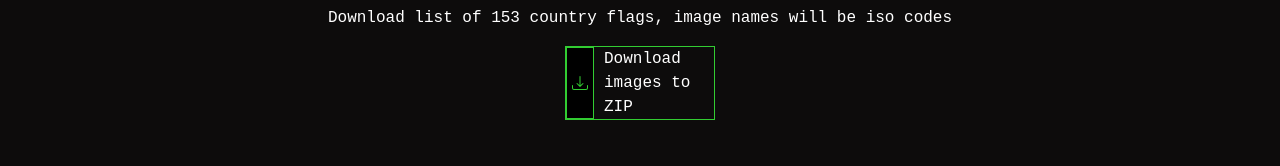
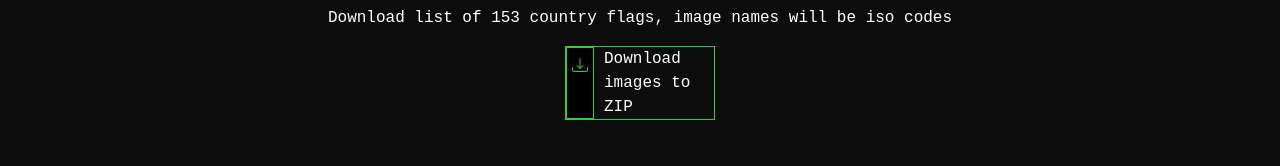
Before and after one commit to Computer4062/earthoverview-2.0, a React (Vite) app in the folder client/: page /downloadables/countryflags in a window 1280 px wide. Shown: the part 155-321 px from the top of the page. Built offline with nearby package versions, Linux system fonts and the light colour scheme; a web font is replaced by a local one.

Commit message:
bugs fixed

```diff
--- a/client/src/Components/Lists Components/Download/DownloadToZip.jsx
+++ /dev/null
@@ -1,32 +0,0 @@
-import JSZip from 'jszip';
-
-const downloadToZip = async (array, fileName, path) => {
-  const zip = new JSZip();
-
-  for (const imageUrl of array) {
-    const response = await fetch(path + imageUrl);
-    const blob = await response.blob();
-    zip.file(imageUrl, blob);
-  }
-
-  const content = await zip.generateAsync({ type: 'blob' });
-  const url = URL.createObjectURL(content);
-  const a = document.createElement('a');
-  a.href = url;
-  a.download = fileName;
-  a.click();
-  URL.revokeObjectURL(url);
-};
-
-function DownloadToZipCard(props){
-	return(
-		<div class="w-100 d-flex justify-content-center">
-			<div class="download-to-csv-card">
-				<button class="download-btn" onClick={() => downloadToZip(props.array, props.fileName, props.path)}><svg xmlns="http://www.w3.org/2000/svg" width="16" height="16" fill="currentColor" class="bi bi-download" viewBox="0 0 16 16"><path d="M.5 9.9a.5.5 0 0 1 .5.5v2.5a1 1 0 0 0 1 1h12a1 1 0 0 0 1-1v-2.5a.5.5 0 0 1 1 0v2.5a2 2 0 0 1-2 2H2a2 2 0 0 1-2-2v-2.5a.5.5 0 0 1 .5-.5"/><path d="M7.646 11.854a.5.5 0 0 0 .708 0l3-3a.5.5 0 0 0-.708-.708L8.5 10.293V1.5a.5.5 0 0 0-1 0v8.793L5.354 8.146a.5.5 0 1 0-.708.708z"/></svg></button>
-				<label>Download images to ZIP</label>
-			</div>
-		</div>
-	);
-}
-
-export default DownloadToZipCard;
--- a/client/src/Pages/Downloadables/CapitalCities/CapitalCities.jsx
+++ b/client/src/Pages/Downloadables/CapitalCities/CapitalCities.jsx
@@ -1,4 +1,5 @@
 import React, {useEffect, useState} from "react"
+import { Helmet } from "react-helmet"
 
 import capitalcities from "../../../Assets/ListData/CapitalCities.js"
 import countries from "../../../Assets/ListData/Countries.js"
--- a/client/src/Pages/Downloadables/CountryCodes/CountryCodes.jsx
+++ b/client/src/Pages/Downloadables/CountryCodes/CountryCodes.jsx
@@ -1,4 +1,5 @@
 import React, {useEffect, useState} from "react"
+import { Helmet } from "react-helmet"
 
 import countrycodes from "../../../Assets/ListData/CountryCodes.js"
 import countries from "../../../Assets/ListData/Countries.js"
--- a/client/src/Pages/Downloadables/CountryFlags/CountryFlags.jsx
+++ b/client/src/Pages/Downloadables/CountryFlags/CountryFlags.jsx
@@ -5,7 +5,6 @@
 import {arrayOfImages, codes} from "../../../Assets/ListData/CountryFlags.js"
 
 import TitleCard from "../../../Components/Lists Components/TitleCard/TitleCard.jsx"
-import DownloadToZipCard from "../../../Components/Lists Components/Download/DownloadToZip.jsx"
 import NavBar from "../../../Components/NavBar/NavBar.jsx"
 import Footer from "../../../Components/Footer/Footer.jsx"
 
@@ -22,19 +21,6 @@
 }
 
 function CountryFlags(){
-	const [downloadArray, setDownloadArray] = useState([]); // hold array of the table for downloading
-
-	// Initialize the data
-	useEffect(() => {
-		let download_array = [];
-
-		codes.forEach(codeIncluded => {
-			download_array.push(`${codeIncluded}.svg`);
-		});
-
-		setDownloadArray(download_array);
-	}, []);
-
 	return (
 		<>
 		<MetaData />
@@ -45,7 +31,12 @@
 				description="Download list of 153 country flags, image names will be iso codes"
 			/>
 
-			<DownloadToZipCard array={downloadArray} fileName="Flags" path="../../../../public/Images/flags/" />
+			<div class="w-100 d-flex justify-content-center">
+			<div class="download-to-csv-card">
+				<a class="download-btn" href="https://www.earthoverview.info/Downloads/Country Flags/CountryFlags.zip"><svg xmlns="http://www.w3.org/2000/svg" width="16" height="16" fill="currentColor" class="bi bi-download" viewBox="0 0 16 16"><path d="M.5 9.9a.5.5 0 0 1 .5.5v2.5a1 1 0 0 0 1 1h12a1 1 0 0 0 1-1v-2.5a.5.5 0 0 1 1 0v2.5a2 2 0 0 1-2 2H2a2 2 0 0 1-2-2v-2.5a.5.5 0 0 1 .5-.5"/><path d="M7.646 11.854a.5.5 0 0 0 .708 0l3-3a.5.5 0 0 0-.708-.708L8.5 10.293V1.5a.5.5 0 0 0-1 0v8.793L5.354 8.146a.5.5 0 1 0-.708.708z"/></svg></a>
+				<label>Download images to ZIP</label>
+			</div>
+			</div>
 		</section>
 
 		<section class="list-table-section mt-5">
```
